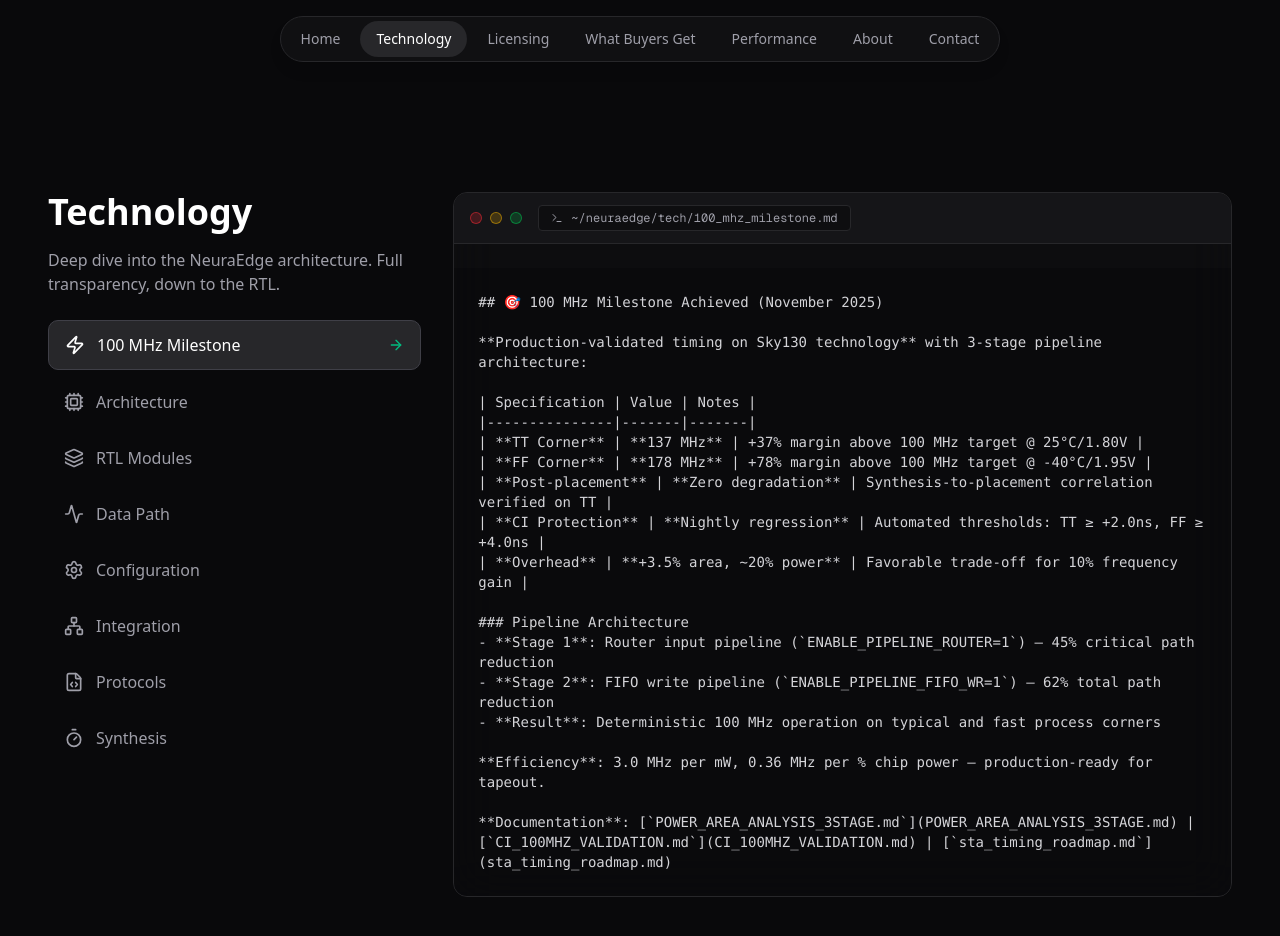
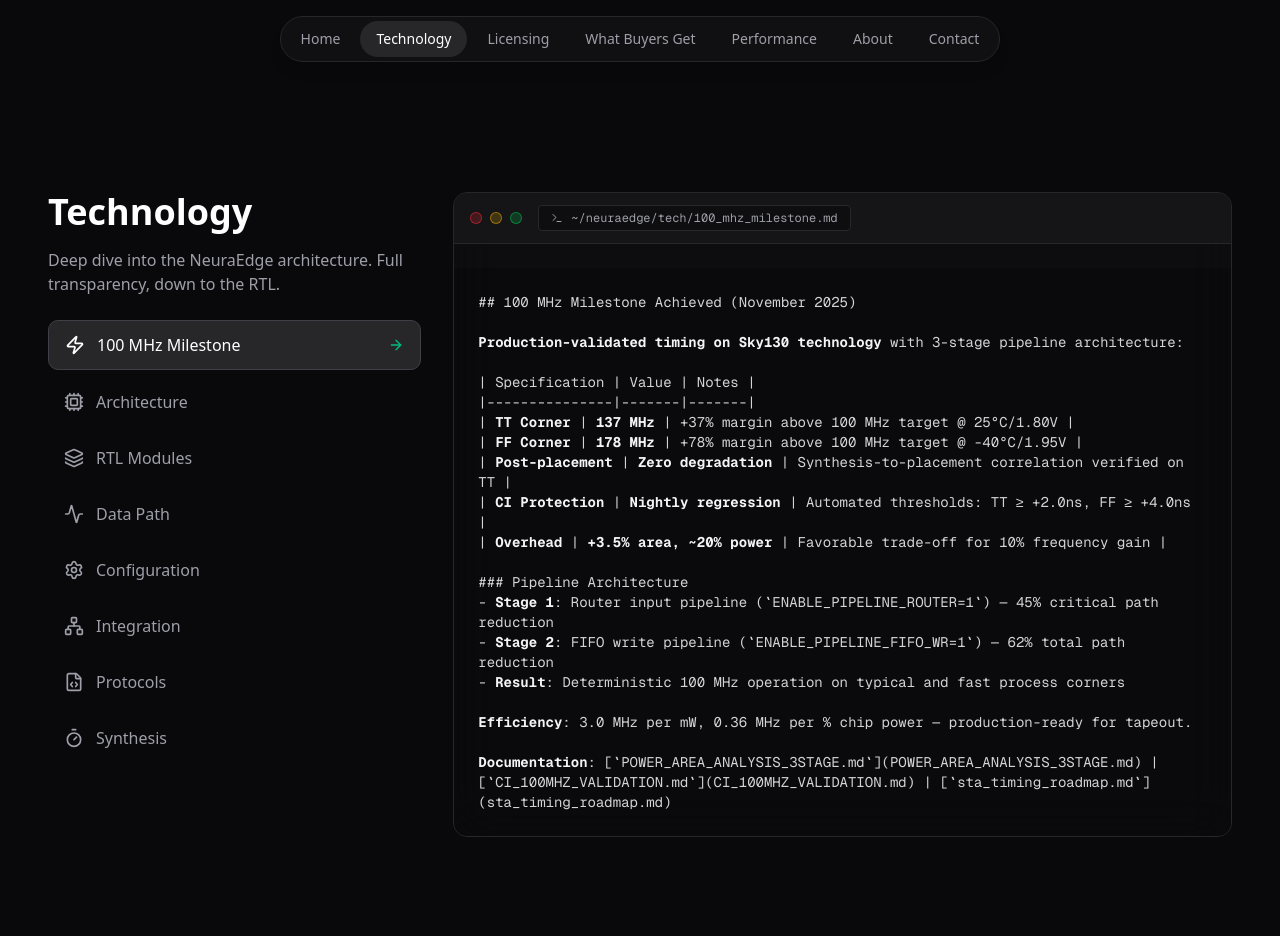
Before and after one commit to BPcore/bpcore-site, a Next.js app: page /technology in a window 1280 px wide. Shown: the top 936 px of the page. Built offline with nearby package versions, Linux system fonts and the light colour scheme.

Commit message:
Implement bold text rendering in TechSpecsSection

```diff
--- a/src/components/sections/TechSpecsSection.tsx
+++ b/src/components/sections/TechSpecsSection.tsx
@@ -20,7 +20,7 @@
 const specs = {
     milestone: {
         title: "100_mhz_milestone.md",
-        content: `## 🎯 100 MHz Milestone Achieved (November 2025)
+        content: `## 100 MHz Milestone Achieved (November 2025)
 
 **Production-validated timing on Sky130 technology** with 3-stage pipeline architecture:
 
@@ -368,8 +368,17 @@
                                     exit={{ opacity: 0, y: -10 }}
                                     transition={{ duration: 0.2 }}
                                 >
-                                    <pre className="text-zinc-300 whitespace-pre-wrap">
-                                        <code>{specs[activeTab].content}</code>
+                                    <pre className="text-zinc-300 whitespace-pre-wrap font-mono">
+                                        {specs[activeTab].content.split(/(\*\*.*?\*\*)/g).map((part, i) => {
+                                            if (part.startsWith("**") && part.endsWith("**")) {
+                                                return (
+                                                    <span key={i} className="font-bold text-zinc-100">
+                                                        {part.slice(2, -2)}
+                                                    </span>
+                                                );
+                                            }
+                                            return <span key={i}>{part}</span>;
+                                        })}
                                     </pre>
                                 </motion.div>
                             </AnimatePresence>
```
